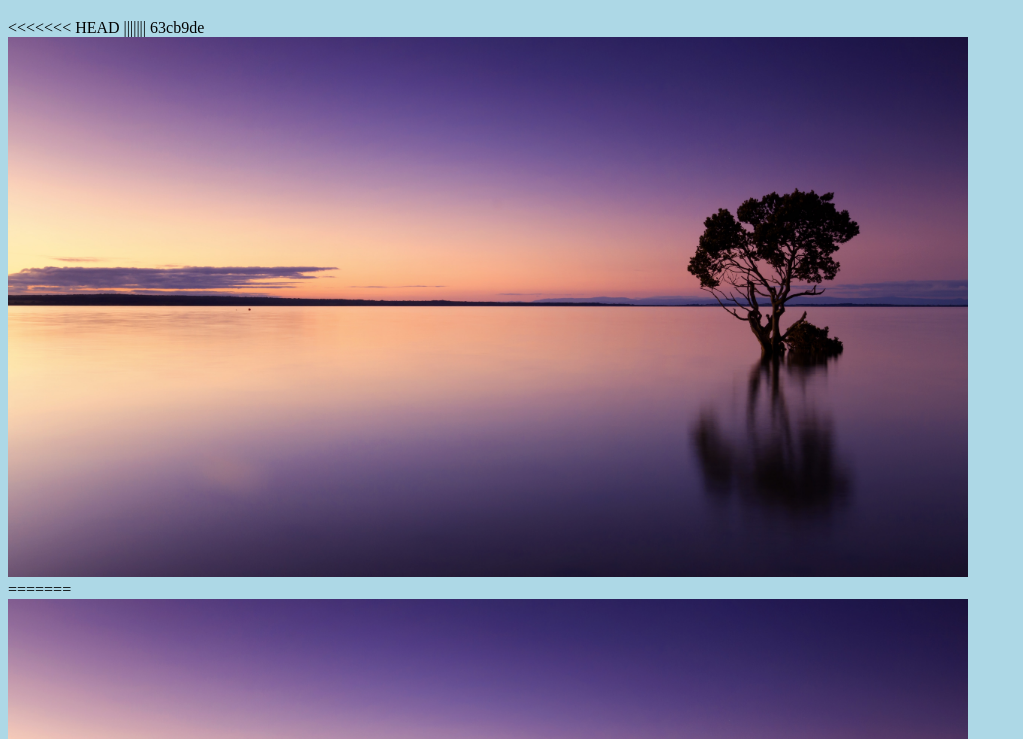
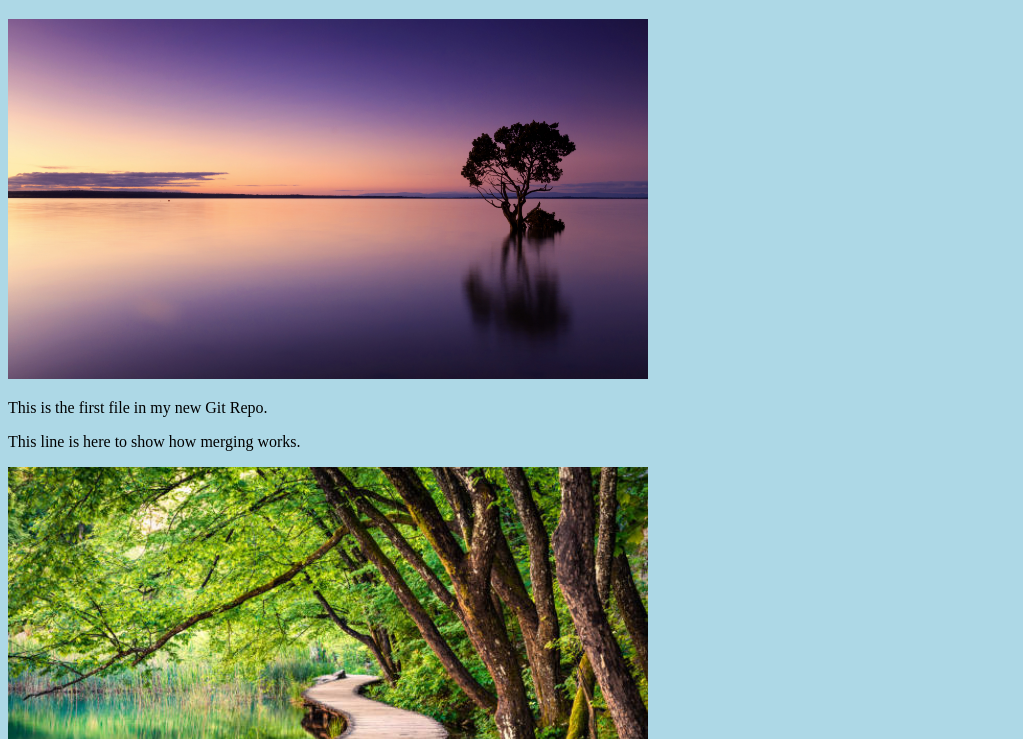
Before and after one commit to siddeshnaik/TrainingTasks, a plain HTML site: page GitPractice/index.html in a window 1280 px wide. Shown: the part 61-800 px from the top of the page, without its empty margins (0-1023 px from the left). Drawn offline with Linux system fonts and the light colour scheme.

Commit message:
Updated index.html Resized Image

```diff
--- a/GitPractice/index.html
+++ b/GitPractice/index.html
@@ -7,22 +7,10 @@
 <body>
 
 <h1>Hello world!</h1>
-<<<<<<< HEAD
-||||||| 63cb9de
-<div><img src="img1.jpg" alt="Hello World from Space"
-style="width:100%;max-width:960px"></div>
-=======
-<div><img src="img1.jpg" alt="Hello World from Space" style="width:100%;max-width:960px"></div>
->>>>>>> hello-world-images
+<div><img src="img1.jpg" alt="Hello World from Space" style="width:100%;max-width:640px"></div>
 <p>This is the first file in my new Git Repo.</p>
-<<<<<<< HEAD
 <p>This line is here to show how merging works.</p>
-||||||| 63cb9de
-<p>A new line in our file!</p>
-=======
-<p>A new line in our file!</p>
 <div><img src="img2.jpg" alt="Hello Git" style="width:100%;max-width:640px"></div>
->>>>>>> hello-world-images
 
 </body>
 </html>
```
